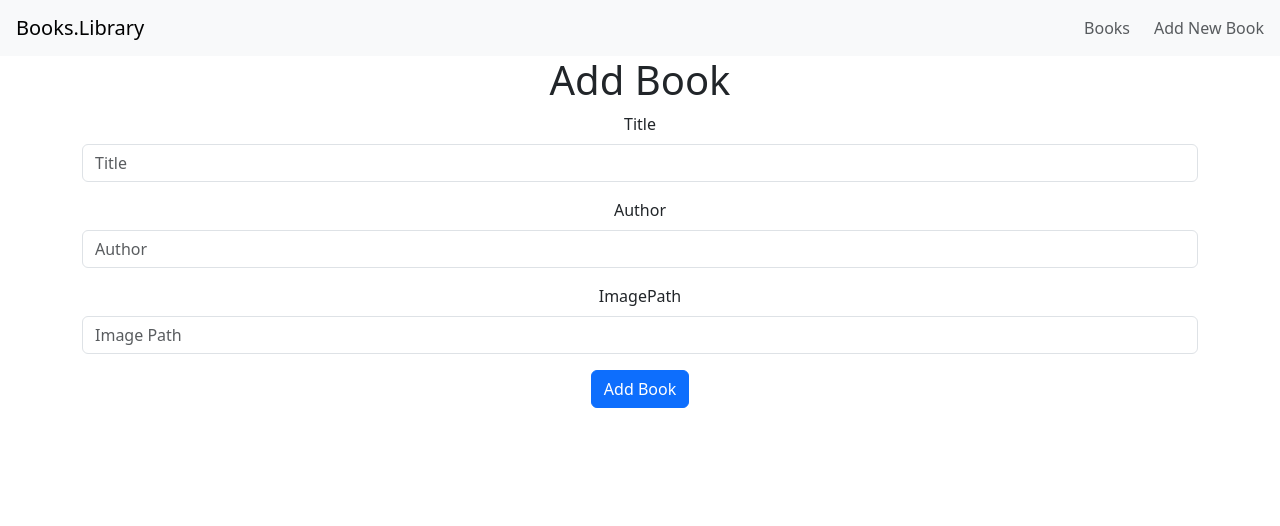
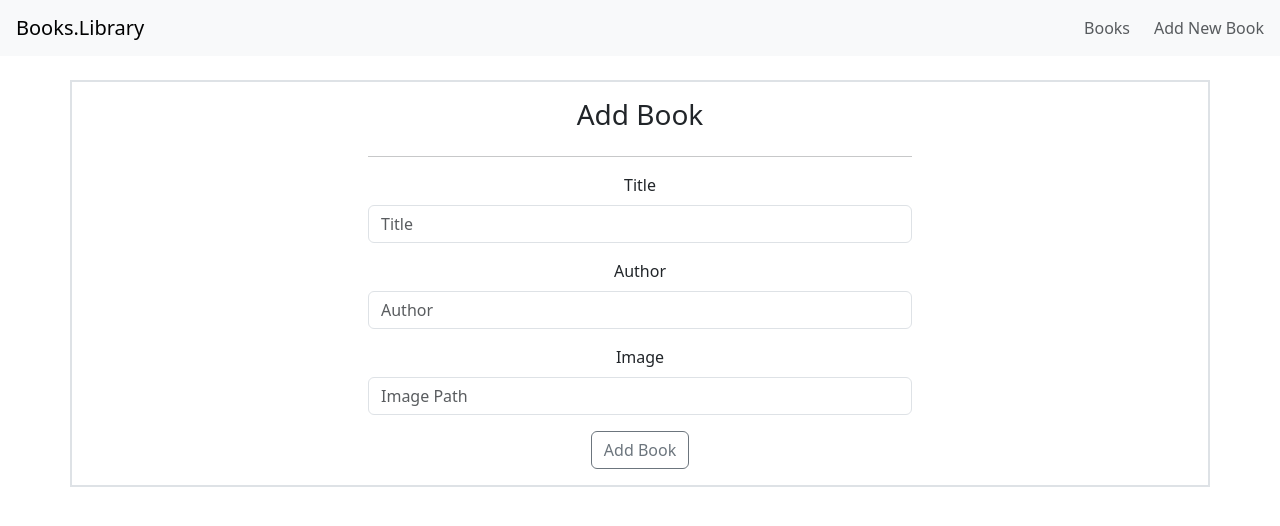
Before and after one commit to sagorastos/books-library, a React (Create React App) app: page /addbook in a window 1280 px wide. Shown: the top 526 px of the page. Built offline with nearby package versions, Linux system fonts and the light colour scheme.

Commit message:
delete book

```diff
--- a/db.json
+++ b/db.json
@@ -35,28 +35,16 @@
       "author": "Nesbo Jo"
     },
     {
-      "id": "03",
-      "title": "Μικρές κυρίες",
-      "imagePath": "/kyries.jpg",
-      "author": "Louisa May Alcott"
-    },
-    {
       "id": "04",
       "title": "Κυνήγι μαγισσών",
       "imagePath": "/magissa.jpg",
       "author": "Stacey Halls"
     },
     {
-      "title": "spiros",
-      "imagePath": "s",
-      "author": "ag",
-      "id": "PmO1vwb"
-    },
-    {
-      "title": "fgh",
-      "imagePath": "fgh",
-      "author": "fgh",
-      "id": "v_bLCaY"
+      "title": "Μικρές Κυρίες",
+      "imagePath": "kyries.jpg",
+      "author": "Louisa May Alcott",
+      "id": "RpnPoMd"
     }
   ]
 }
--- a/public/index.html
+++ b/public/index.html
@@ -24,7 +24,7 @@
       work correctly both with client-side routing and a non-root public URL.
       Learn how to configure a non-root public URL by running `npm run build`.
     -->
-    <title>React App</title>
+    <title>Books-Library</title>
   </head>
   <body>
     <noscript>You need to enable JavaScript to run this app.</noscript>
--- a/src/components/AddBook.js
+++ b/src/components/AddBook.js
@@ -1,5 +1,5 @@
 import React, { useState } from 'react'
-import { Button, Container, Form } from 'react-bootstrap';
+import { Button, Container, Form, Row, Col } from 'react-bootstrap';
 import { useNavigate } from 'react-router-dom';
 import { addBook } from '../api';
 
@@ -25,42 +25,52 @@ function AddBook() {
     }
 
     return (
-        <Container>
-            <h1>Add Book</h1>
+        <Container className="square border border-2 mt-4">
+            <h3 className='mt-3'>Add Book</h3>
+            <Row className="justify-content-md-center">
+                <Col lg="6">
+                    <hr></hr>
+                </Col></Row>
             <Form onSubmit={handleSubmit}>
                 <Form.Group className="mb-3" key={"title"} controlId={title}>
                     <Form.Label>Title</Form.Label>
+                    <Row className="justify-content-md-center">
+                        <Col lg="6">
                             <Form.Control
                                 type="text"
                                 placeholder="Title"
                                 value={title}
                                 name="title"
                                 onChange={(e) => setTitle(e.target.value)}
-                    />
+                            /></Col></Row>
                 </Form.Group>
                 <Form.Group className="mb-3">
                     <Form.Label>Author</Form.Label>
+                    <Row className="justify-content-md-center">
+                        <Col lg="6">
                             <Form.Control
                                 type="text"
                                 placeholder="Author"
                                 value={author}
                                 name="author"
                                 onChange={(e) => setAuthor(e.target.value)}
-                    />
+                            /></Col></Row>
                 </Form.Group>
                 <Form.Group className="mb-3">
-                    <Form.Label>ImagePath</Form.Label>
+                    <Form.Label>Image</Form.Label>
+                    <Row className="justify-content-md-center">
+                        <Col lg="6">
                             <Form.Control
                                 type="text"
                                 placeholder="Image Path"
                                 value={imagepath}
                                 name="ImagePath"
                                 onChange={(e) => setImagePath(e.target.value)}
-                    />
+                            /></Col></Row>
                 </Form.Group>
                 <Button
-                    variant='primary'
-                    className='float-right'
+                    variant="outline-secondary"
+                    className='float-right mb-3'
                     onClick={() => {
                         modifyCourseData();
                         navigate("/");
@@ -68,7 +78,7 @@ function AddBook() {
                 >Add Book</Button>
             </Form>
 
-        </Container>
+        </Container >
     )
 }
 
--- a/src/components/BookCard.js
+++ b/src/components/BookCard.js
@@ -1,7 +1,10 @@
 import React from 'react'
 import { Card, Button, Row, Col } from 'react-bootstrap'
+import { deleteBook } from '../api'
+import { useNavigate } from 'react-router-dom';
 
-function BookCard({id, title, author, imagePath}) {
+function BookCard({ id, title, author, imagePath }) {
+  const navigate = useNavigate();
   return (
     <Card style={{ width: '18rem' }}>
       <Card.Img variant="top" src={imagePath} />
@@ -11,8 +14,15 @@ function BookCard({id, title, author, imagePath}) {
           Συγγραφέας: {author}
         </Card.Text>
         <Row>
-        <Col><Button variant="primary">Details</Button></Col>
-        <Col><Button variant="danger">Delete</Button></Col>
+          {/* <Col><Button variant="primary">Details</Button></Col> */}
+          <Col>
+            <Button
+              variant="danger"
+              onClick={() => {
+                deleteBook(id)
+                navigate("/");
+              }}
+            >Delete</Button></Col>
         </Row>
       </Card.Body>
     </Card>
```
Also changed, not shown: 1 other file (tests, documents, lock files or other folders). Lines whose indentation alone changed are shown as unchanged.
